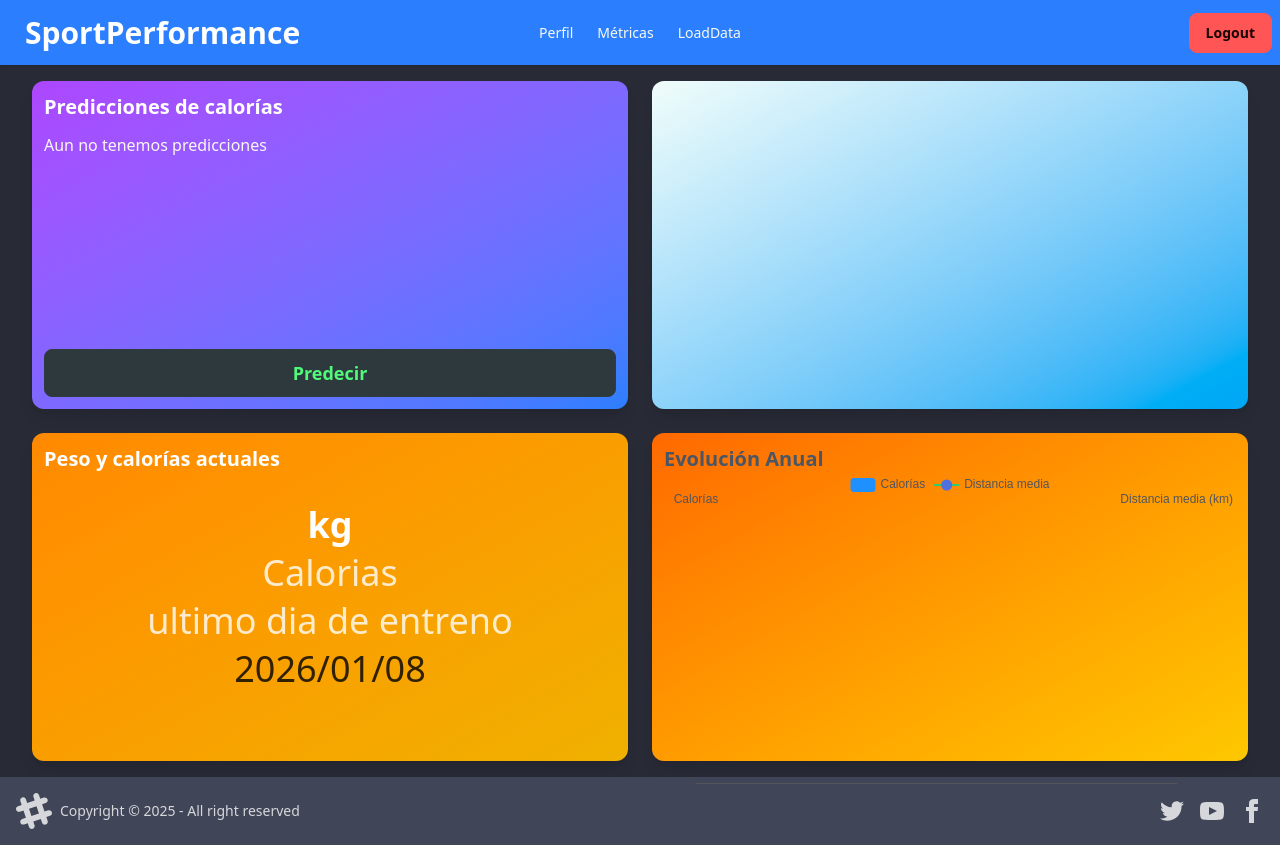
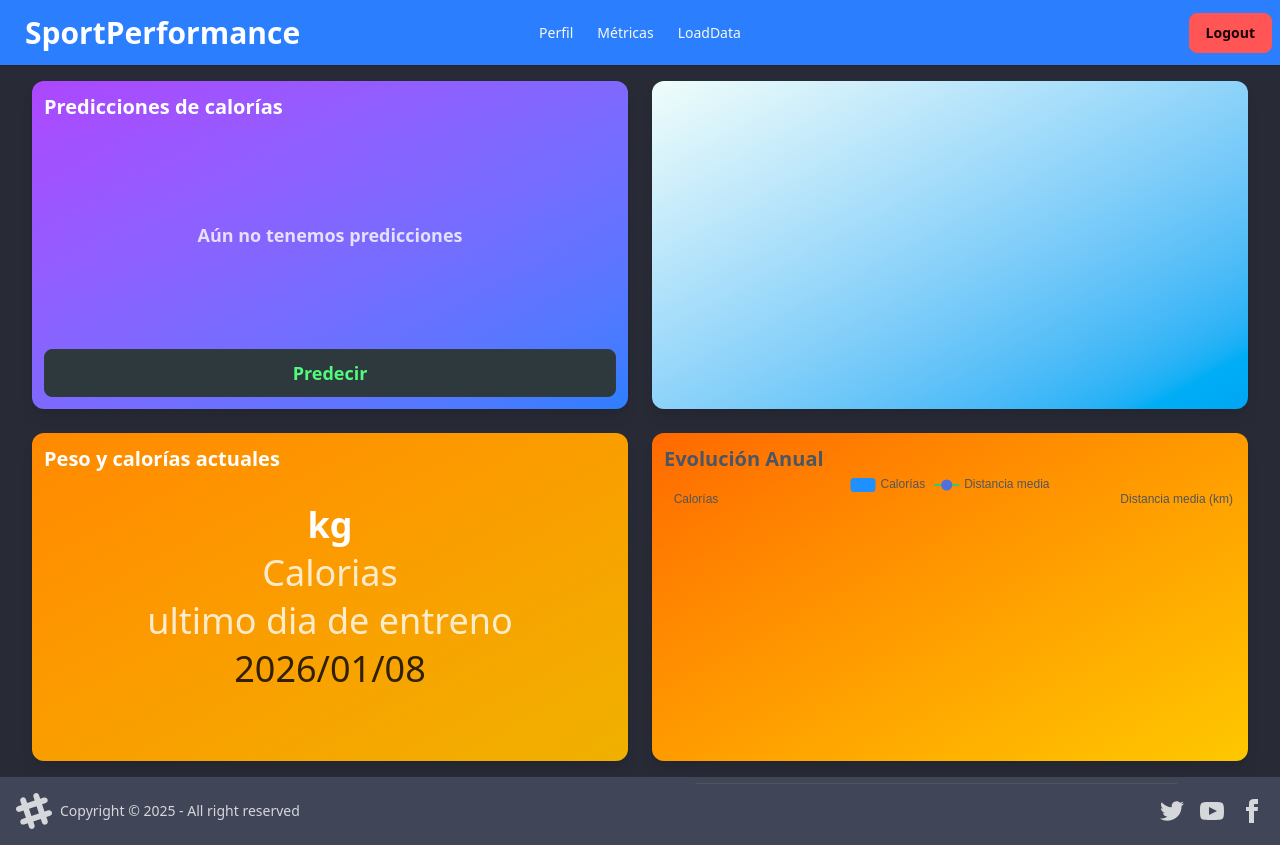
Before and after one commit to VictorCarmonaMoraza/SportPerformance2026_Front_V2, an Angular app: page /sport/user-metrics/0 in a window 1280 px wide. Built offline with nearby package versions, Linux system fonts and the light colour scheme.

Commit message:
Mensaje centrado cuando no hemos hecho aun una prediccion

```diff
--- a/src/app/sportPerformance/pages/user-metrics-page/user-metrics-page.html
+++ b/src/app/sportPerformance/pages/user-metrics-page/user-metrics-page.html
@@ -7,12 +7,15 @@
         Predicciones de calorías
       </h2>
 
-      <div class="flex-1 min-h-0">
+      <!-- CONTENEDOR CENTRAL -->
+      <div class="flex-1 min-h-0 flex items-center justify-center">
         @if (predictions.length > 0) {
-        <app-chart-prediction [predictions]="predictions" [unit]="unidad" />
-        }@else{
-        <p>Aun no tenemos predicciones</p>
-
+        <app-chart-prediction [predictions]="predictions" [unit]="unidad">
+        </app-chart-prediction>
+        } @else {
+        <p class="text-white text-lg font-semibold opacity-80 text-center">
+          Aún no tenemos predicciones
+        </p>
         }
       </div>
 
```
